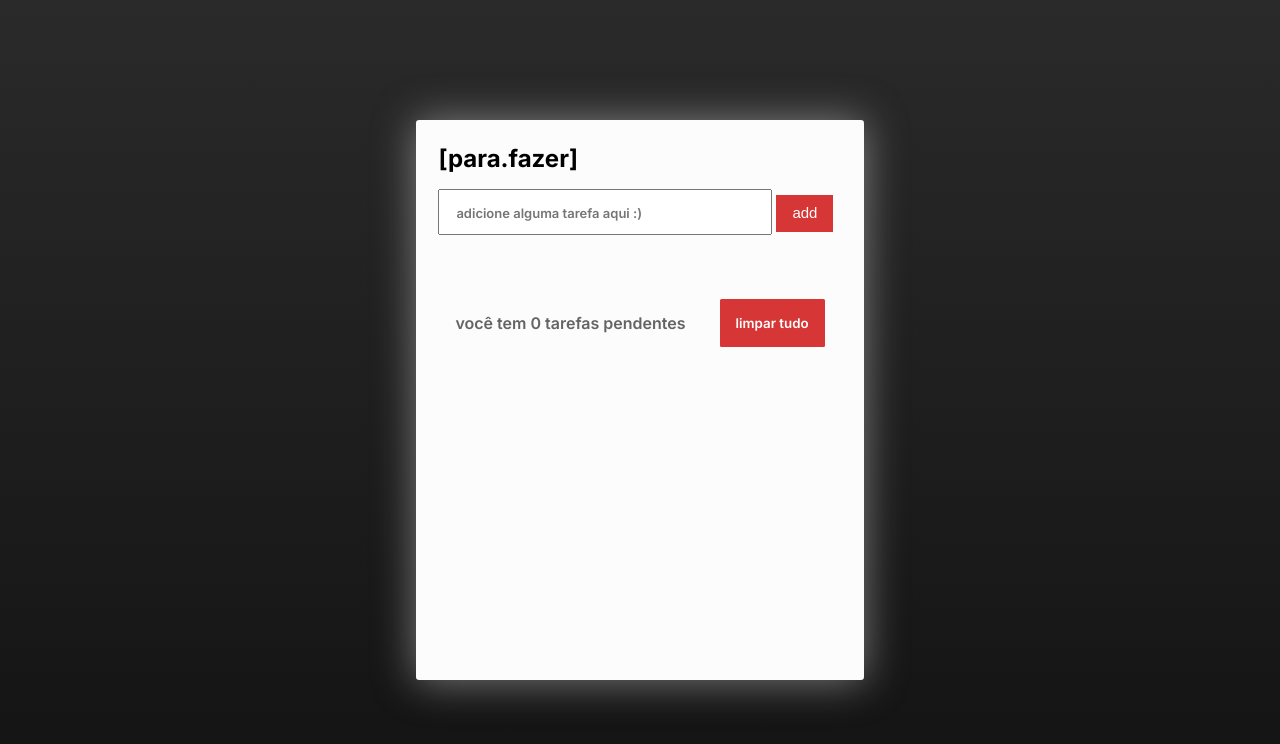
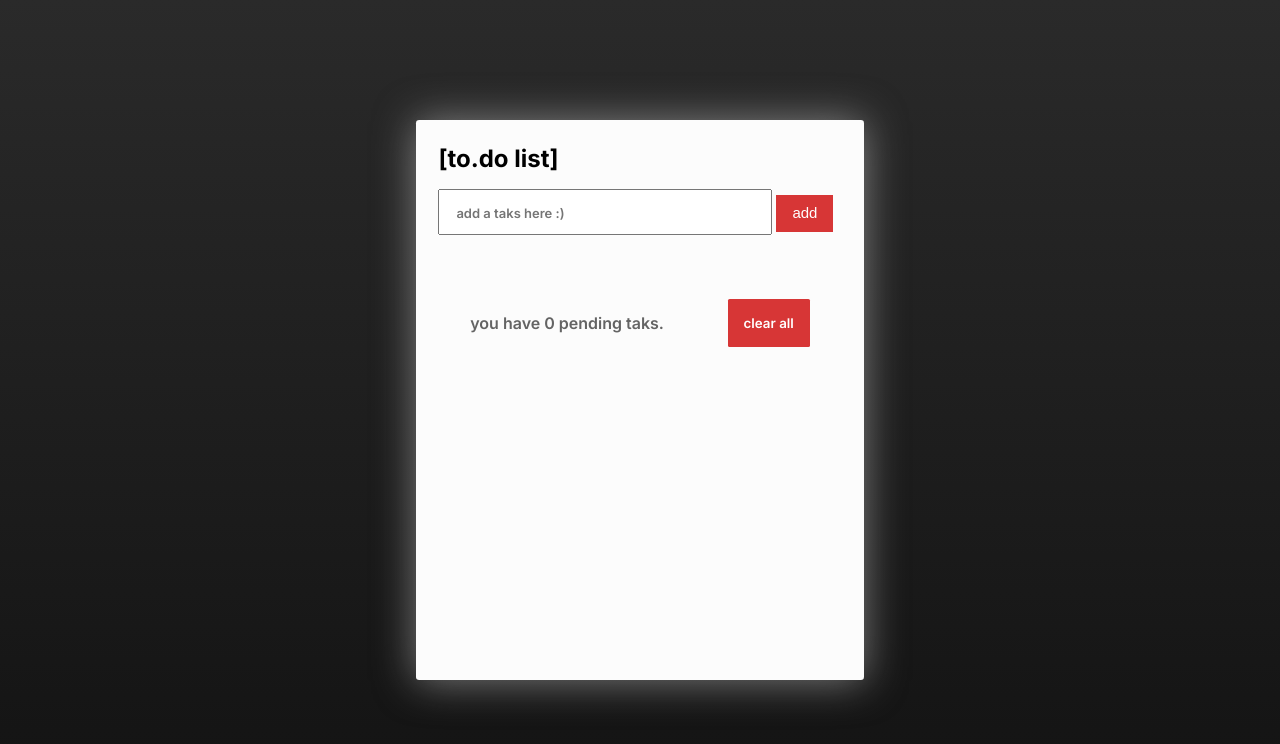
Before and after one commit to iamjunioru/site-to.do, a plain HTML site: page index.html in a window 1280 px wide. Drawn offline with nearby package versions, Linux system fonts and the light colour scheme.

Commit message:
to english

```diff
--- a/index.html
+++ b/index.html
@@ -4,7 +4,7 @@
     <meta charset="UTF-8">
     <meta http-equiv="X-UA-Compatible" content="IE=chrome">
     <meta name="viewport" content="width=device-width, initial-scale=1.0">
-    <title>[para.fazer]</title>
+    <title>[to.do]</title>
     <link rel="stylesheet" href="style.css">
 </head>
 <body>
@@ -12,8 +12,8 @@
         <section>
 
             <div class="block1">
-                <h1>[para.fazer]</h1>
-                <input type="text" placeholder="adicione alguma tarefa aqui :)">
+                <h1>[to.do list]</h1>
+                <input type="text" placeholder="add a taks here :)">
                 <button>add</button>
             </div>
 
@@ -21,8 +21,8 @@
             </div>
 
             <div id="rodape">
-                <p>você tem 0 tarefas pendentes</p>
-                <button>limpar tudo</button>
+                <p>you have 0 pending taks.</p>
+                <button>clear all</button>
             </div>
 
         </section>
```
